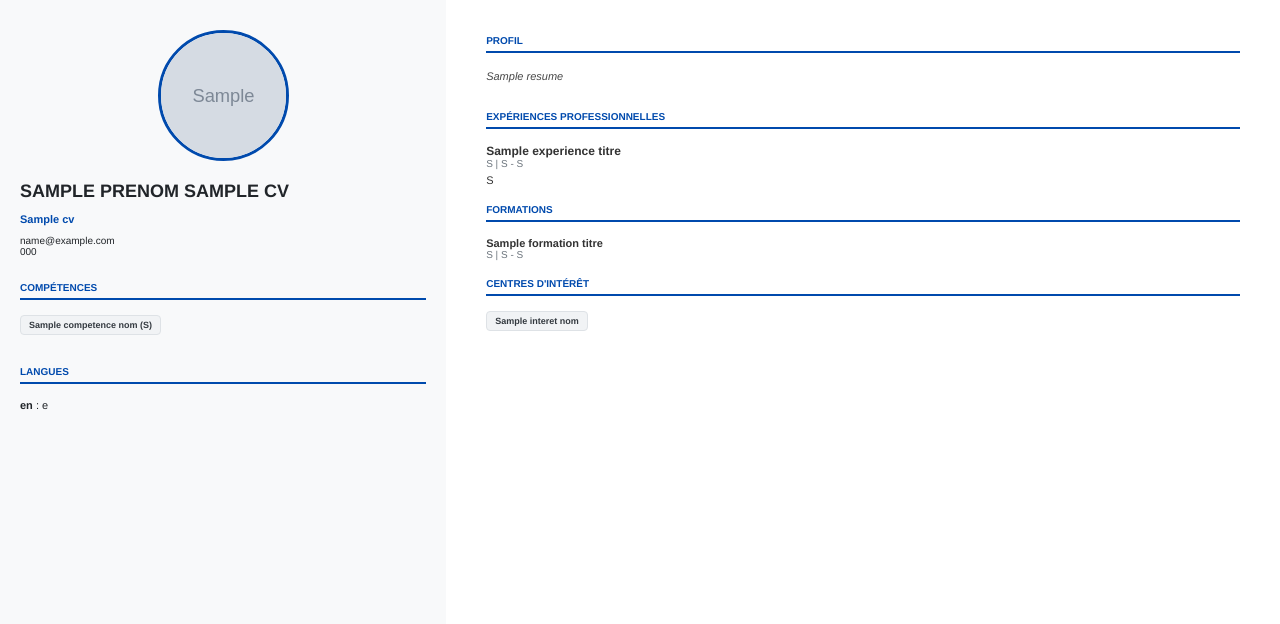
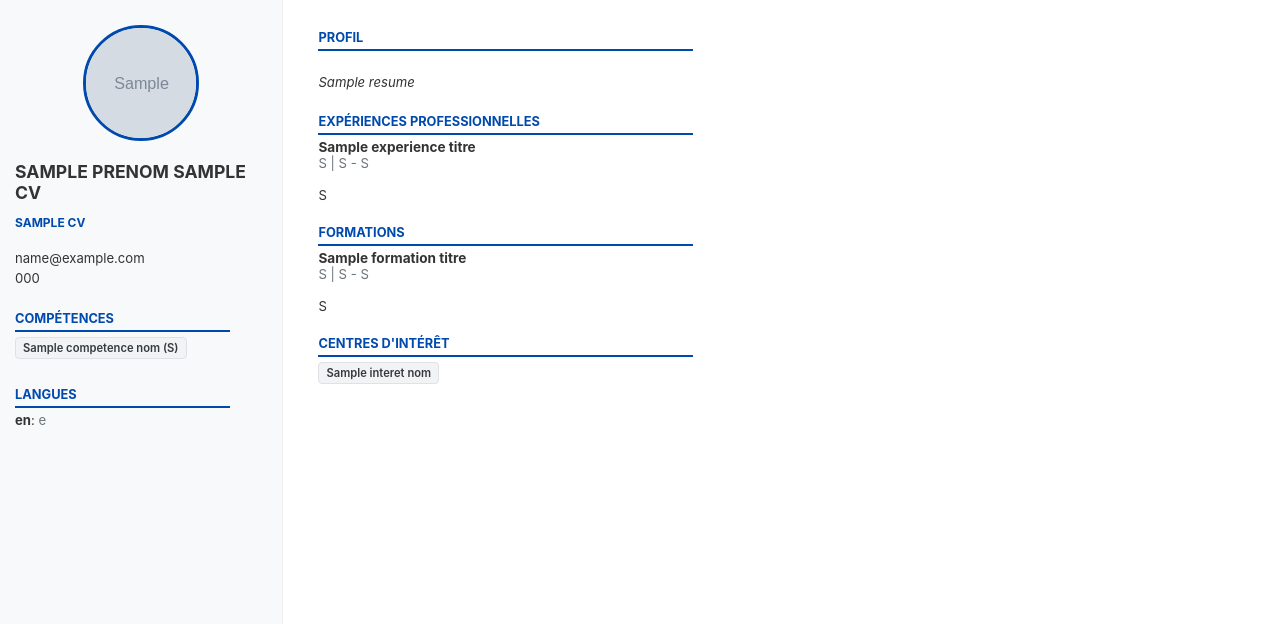
Before and after one commit to AntoineAll/Generateur-de-CV, a PHP site: template templates/tpl1.php in a window 1280 px wide. Shown: the top 624 px of the page. Run offline with PHP 8.4, Linux system fonts and the light colour scheme; the template is opened without the code that fills it: most values are stand-ins (such as "Sample title", 1, 10 or a date in 2020); grey boxes marked "Sample" are stand-in pictures.

Commit message:
Ajout du Template tpl1.php fonctionnel à 99% (La perfection étant impossible)

```diff
--- a/templates/tpl1.php
+++ b/templates/tpl1.php
@@ -1,69 +1,220 @@
 <!DOCTYPE html>
-<html>
+<html lang="fr">
 <head>
     <meta charset="UTF-8">
     <style>
-        @page { margin: 0; }
-        body { font-family: 'Helvetica', sans-serif; margin: 0; padding: 0; color: #333; font-size: 11px; }
-        .tpl-container { width: 100%; border-collapse: collapse; table-layout: fixed; height: 297mm; }
-        .tpl-sidebar { width: 35%; background: #f8f9fa; color: #212529; vertical-align: top; padding: 30px 20px; }
-        .tpl-main { width: 65%; background: #ffffff; vertical-align: top; padding: 35px 40px; }
-        .section-header { border-bottom: 2px solid #004aad; color: #004aad; font-weight: bold; margin-bottom: 15px; padding-bottom: 5px; font-size: 10px; text-transform: uppercase; }
-        .preview-photo { width: 125px; height: 125px; border: 3px solid #004aad; border-radius: 50%; margin-bottom: 20px; display: block; margin-left: auto; margin-right: auto; }
-        .badge-item { display: inline-block; background: #f1f3f5; color: #343a40; border: 1px solid #dee2e6; padding: 4px 8px; border-radius: 4px; margin-right: 4px; margin-bottom: 6px; font-weight: bold; font-size: 9px; }
-        .block-item { margin-bottom: 18px; }
+        @page { margin: 0; size: A4; }
+        body {
+            margin: 0;
+            padding: 0;
+            font-family: 'Inter', Helvetica, Arial, sans-serif;
+            color: #333;
+            background: #ffffff;
+            -webkit-print-color-adjust: exact;
+        }
+
+        .tpl-container {
+            width: 210mm;
+            height: 297mm;
+            position: relative;
+            background: white;
+            overflow: hidden;
+        }
+
+        /* --- SIDEBAR --- */
+        .tpl-sidebar {
+            position: absolute;
+            top: 0;
+            left: 0;
+            width: 75mm;
+            height: 297mm;
+            background: #f8f9fa;
+            padding: 25px 15px;
+            box-sizing: border-box;
+            border-right: 1px solid #eee;
+        }
+
+        /* --- MAIN --- */
+        .tpl-main {
+            position: absolute;
+            top: 0;
+            left: 75mm;
+            width: 135mm;
+            height: 297mm;
+            padding: 30px 35px;
+            box-sizing: border-box;
+            background: #ffffff;
+        }
+
+        .section-wrapper { margin-bottom: 22px; width: 100%; }
+
+        .section-header {
+            border-bottom: 2px solid #004aad;
+            color: #004aad;
+            font-weight: bold;
+            margin-bottom: 4px;
+            padding-bottom: 4px;
+            font-size: 0.8rem;
+            text-transform: uppercase;
+            display: block;
+            width: 85%;
+        }
+
+        .badge-container {
+            width: 85%;
+            display: block;
+        }
+
+        .badge-item {
+            display: inline-block;
+            background: #f1f3f5;
+            color: #343a40;
+            border: 1px solid #dee2e6;
+            padding: 3px 7px;
+            border-radius: 4px;
+            margin-right: 4px;
+            margin-bottom: 6px;
+            font-size: 0.7rem;
+            font-weight: 600;
+        }
+
+        .preview-photo {
+            width: 110px;
+            height: 110px;
+            border: 3px solid #004aad;
+            border-radius: 50%;
+            margin: 0 auto 20px auto;
+            display: block;
+            object-fit: cover;
+        }
+
+        .block-item { margin-bottom: 15px; }
+        .block-item div { margin: 0; }
+
+        .fw-bold { font-weight: bold; }
+        .small { font-size: 0.82rem; }
+        .text-primary { color: #004aad !important; }
+        .text-muted { color: #6c757d; }
     </style>
 </head>
 <body>
-    <table class="tpl-container">
-        <tr>
-            <td class="tpl-sidebar">
+
+<div class="tpl-container">
+    <div class="tpl-sidebar">
         <?php if (!empty($cv['photo_embed'])): ?>
             <img src="<?= $cv['photo_embed'] ?>" class="preview-photo">
         <?php endif; ?>
-                <h2 style="font-size: 18px; margin-bottom: 5px;"><?= mb_strtoupper($cv['prenom'] . ' ' . $cv['nom']) ?></h2>
-                <p style="color: #004aad; font-weight: bold; margin-bottom: 10px;"><?= htmlspecialchars($cv['titre']) ?></p>
-                <div style="font-size: 10px; margin-bottom: 25px;">
-                    <?= htmlspecialchars($cv['email']) ?><br><?= htmlspecialchars($cv['telephone']) ?>
+
+        <h2 class="fw-bold" style="font-size: 1.1rem; margin-bottom: 5px;">
+            <?= mb_strtoupper(htmlspecialchars($cv['prenom'] . ' ' . $cv['nom'])) ?>
+        </h2>
+        <p class="text-primary fw-bold" style="font-size: 0.75rem; margin-bottom: 20px;">
+            <?= mb_strtoupper(htmlspecialchars($cv['titre'])) ?>
+        </p>
+
+        <div class="small" style="margin-bottom: 25px;">
+            <?php if(!empty($cv['email'])): ?>
+                <div style="word-break: break-all; margin-bottom: 4px;"><?= htmlspecialchars($cv['email']) ?></div>
+            <?php endif; ?>
+            <?php if(!empty($cv['telephone'])): ?>
+                <div><?= htmlspecialchars($cv['telephone']) ?></div>
+            <?php endif; ?>
         </div>
 
+        <?php if (!empty($cv['competence_nom'])): ?>
+        <div class="section-wrapper">
             <div class="section-header">Compétences</div>
-                <?php foreach ($cv['competence_nom'] as $i => $nom): if(!empty($nom)): ?>
-                    <span class="badge-item"><?= htmlspecialchars($nom) ?> <?= !empty($cv['competence_niveau'][$i]) ? '('.htmlspecialchars($cv['competence_niveau'][$i]).')' : '' ?></span>
+            <div class="badge-container">
+                <?php foreach($cv['competence_nom'] as $i => $nom): if(!empty($nom)): ?>
+                    <span class="badge-item">
+                        <?= htmlspecialchars($nom) ?>
+                        <?php if(!empty($cv['competence_niveau'][$i])): ?>
+                            (<?= htmlspecialchars($cv['competence_niveau'][$i]) ?>)
+                        <?php endif; ?>
+                    </span>
                 <?php endif; endforeach; ?>
+            </div>
+        </div>
+        <?php endif; ?>
 
-                <div class="section-header" style="margin-top:25px;">Langues</div>
-                <?php foreach ($cv['langue_nom'] as $i => $nom): if(!empty($nom)): ?>
-                    <div style="margin-bottom:5px"><strong><?= htmlspecialchars($nom) ?></strong> : <?= htmlspecialchars($cv['langue_niveau'][$i]) ?></div>
-                <?php endif; endforeach; ?>
-            </td>
-            <td class="tpl-main">
-                <div class="section-header">Profil</div>
-                <div style="font-style: italic; opacity: 0.9; margin-bottom: 25px; line-height: 1.6;"><?= nl2br(htmlspecialchars($cv['resume'])) ?></div>
-
-                <div class="section-header">Expériences Professionnelles</div>
-                <?php foreach ($cv['experience_titre'] as $i => $titre): if(!empty($titre)): ?>
-                    <div class="block-item">
-                        <div style="font-weight:bold; font-size:12px;"><?= htmlspecialchars($titre) ?></div>
-                        <div style="color:#6c757d; font-size:10px;"><?= htmlspecialchars($cv['experience_etab'][$i]) ?> | <?= htmlspecialchars($cv['experience_debut'][$i]) ?> - <?= htmlspecialchars($cv['experience_fin'][$i]) ?></div>
-                        <div style="margin-top:5px; white-space: pre-line;"><?= htmlspecialchars($cv['experience_desc'][$i]) ?></div>
+        <?php if (!empty($cv['langue_nom'])): ?>
+        <div class="section-wrapper">
+            <div class="section-header">Langues</div>
+            <div style="width: 85%;">
+                <?php foreach($cv['langue_nom'] as $i => $nom): if(!empty($nom)): ?>
+                    <div class="small" style="margin-bottom:5px">
+                        <strong><?= htmlspecialchars($nom) ?></strong>: <span class="text-muted"><?= htmlspecialchars($cv['langue_niveau'][$i]) ?></span>
                     </div>
                 <?php endif; endforeach; ?>
+            </div>
+        </div>
+        <?php endif; ?>
+    </div>
 
-                <div class="section-header">Formations</div>
-                <?php foreach ($cv['formation_titre'] as $i => $titre): if(!empty($titre)): ?>
+    <div class="tpl-main">
+        <?php if (!empty($cv['resume'])): ?>
+        <div class="section-wrapper">
+            <div class="section-header">Profil</div>
+            <div class="small" style="font-style: italic; line-height: 1.4; white-space: pre-line; width: 85%;">
+                <?= htmlspecialchars($cv['resume']) ?>
+            </div>
+        </div>
+        <?php endif; ?>
+
+        <?php if (!empty($cv['experience_titre'])): ?>
+        <div class="section-wrapper">
+            <div class="section-header">Expériences Professionnelles</div>
+            <div style="width: 85%;">
+                <?php foreach($cv['experience_titre'] as $i => $titre): if(!empty($titre)): ?>
                     <div class="block-item">
-                        <div style="font-weight:bold;"><?= htmlspecialchars($titre) ?></div>
-                        <div style="color:#6c757d; font-size:10px;"><?= htmlspecialchars($cv['formation_etab'][$i]) ?> | <?= htmlspecialchars($cv['formation_debut'][$i]) ?> - <?= htmlspecialchars($cv['formation_fin'][$i]) ?></div>
+                        <div class="fw-bold" style="font-size:0.85rem;"><?= htmlspecialchars($titre) ?></div>
+                        <div class="text-muted small">
+                            <?= htmlspecialchars($cv['experience_etab'][$i] ?? '') ?> |
+                            <?= htmlspecialchars($cv['experience_debut'][$i] ?? '') ?> - <?= htmlspecialchars($cv['experience_fin'][$i] ?? '') ?>
+                        </div>
+                        <div class="small" style="margin-top:0px; white-space: pre-line;">
+                            <?= htmlspecialchars($cv['experience_desc'][$i] ?? '') ?>
+                        </div>
                     </div>
                 <?php endif; endforeach; ?>
+            </div>
+        </div>
+        <?php endif; ?>
 
+        <?php if (!empty($cv['formation_titre'])): ?>
+        <div class="section-wrapper">
+            <div class="section-header">Formations</div>
+            <div style="width: 85%;">
+                <?php foreach($cv['formation_titre'] as $i => $titre): if(!empty($titre)): ?>
+                    <div class="block-item">
+                        <div class="fw-bold" style="font-size:0.85rem;"><?= htmlspecialchars($titre) ?></div>
+                        <div class="text-muted small">
+                            <?= htmlspecialchars($cv['formation_etab'][$i] ?? '') ?> |
+                            <?= htmlspecialchars($cv['formation_debut'][$i] ?? '') ?> - <?= htmlspecialchars($cv['formation_fin'][$i] ?? '') ?>
+                        </div>
+                        <?php if(!empty($cv['formation_desc'][$i])): ?>
+                        <div class="small" style="margin-top:0px; white-space: pre-line;">
+                            <?= htmlspecialchars($cv['formation_desc'][$i]) ?>
+                        </div>
+                        <?php endif; ?>
+                    </div>
+                <?php endif; endforeach; ?>
+            </div>
+        </div>
+        <?php endif; ?>
+
+        <?php if (!empty($cv['interet_nom'])): ?>
+        <div class="section-wrapper">
             <div class="section-header">Centres d'intérêt</div>
-                <?php foreach ($cv['interet_nom'] as $nom): if(!empty($nom)): ?>
+            <div class="badge-container">
+                <?php foreach($cv['interet_nom'] as $nom): if(!empty($nom)): ?>
                     <span class="badge-item"><?= htmlspecialchars($nom) ?></span>
                 <?php endif; endforeach; ?>
-            </td>
-        </tr>
-    </table>
+            </div>
+        </div>
+        <?php endif; ?>
+    </div>
+</div>
+
 </body>
 </html>
```
Also changed, not shown: templates/tpl2.php (+33 -28 lines), templates/tpl3.php (+30 -25 lines), templates/tpl4.php (+33 -31 lines). Lines whose indentation alone changed are shown as unchanged.
